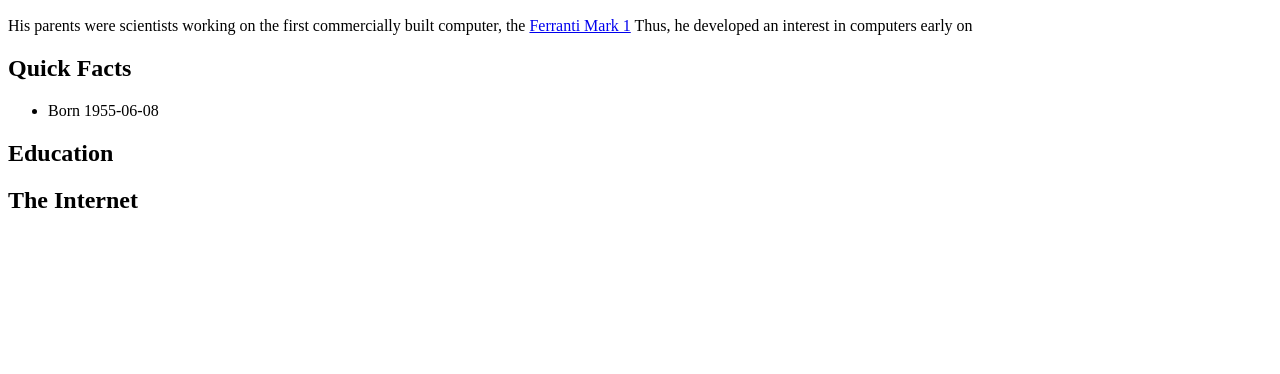
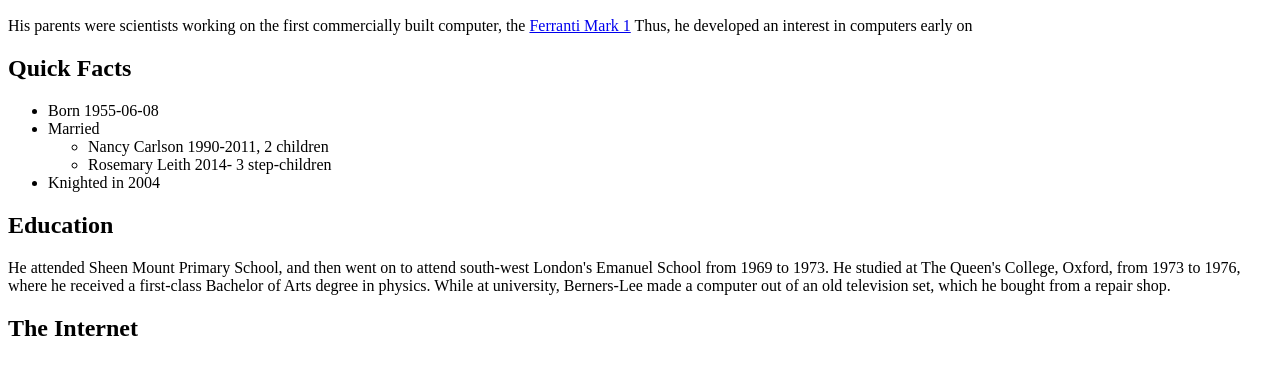
Before and after one commit to Anika-Pargfrieder/WMC_3rdWebsite, a plain HTML site: page index.html in a window 1280 px wide. Shown: the part 96-470 px from the top of the page. Drawn offline with Linux system fonts and the light colour scheme.

Commit message:
Added the Quick Facts and Education

```diff
--- a/index.html
+++ b/index.html
@@ -12,8 +12,16 @@
         <h2>Quick Facts</h2>
         <ul>
             <li>Born 1955-06-08</li>
+            <li>Married
+                <ul>
+                    <li>Nancy Carlson 1990-2011, 2 children</li>
+                    <li>Rosemary Leith 2014- 3 step-children</li>
+                </ul>
+            </li>
+            <li>Knighted in 2004</li>
         </ul>
         <h2>Education</h2>
+        <p>He attended Sheen Mount Primary School, and then went on to attend south-west London's Emanuel School from 1969 to 1973. He studied at The Queen's College, Oxford, from 1973 to 1976, where he received a first-class Bachelor of Arts degree in physics. While at university, Berners-Lee made a computer out of an old television set, which he bought from a repair shop.</p>
         <h2>The Internet</h2>
 
     </body>
```
